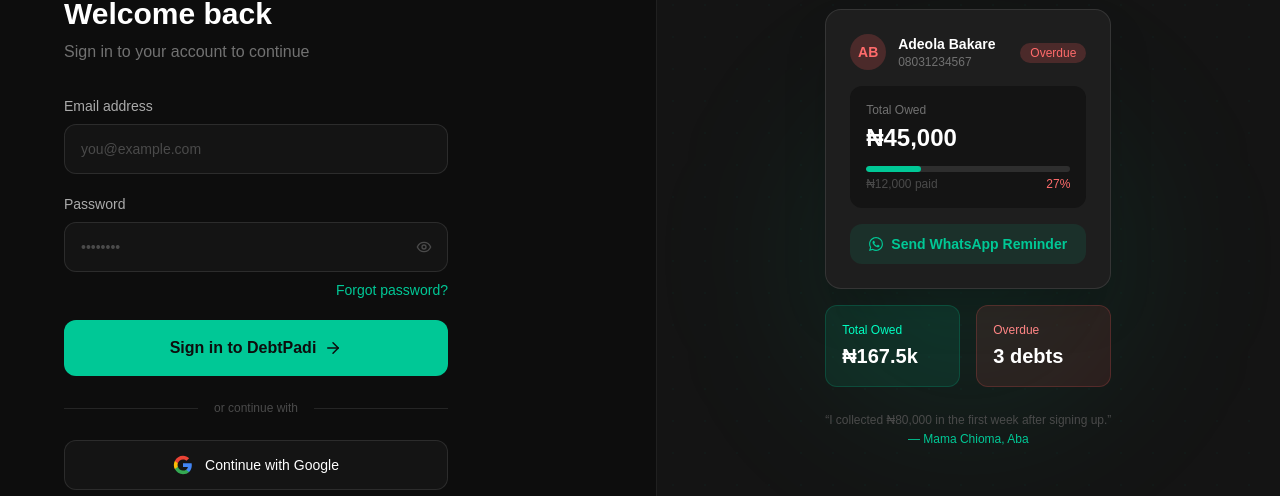
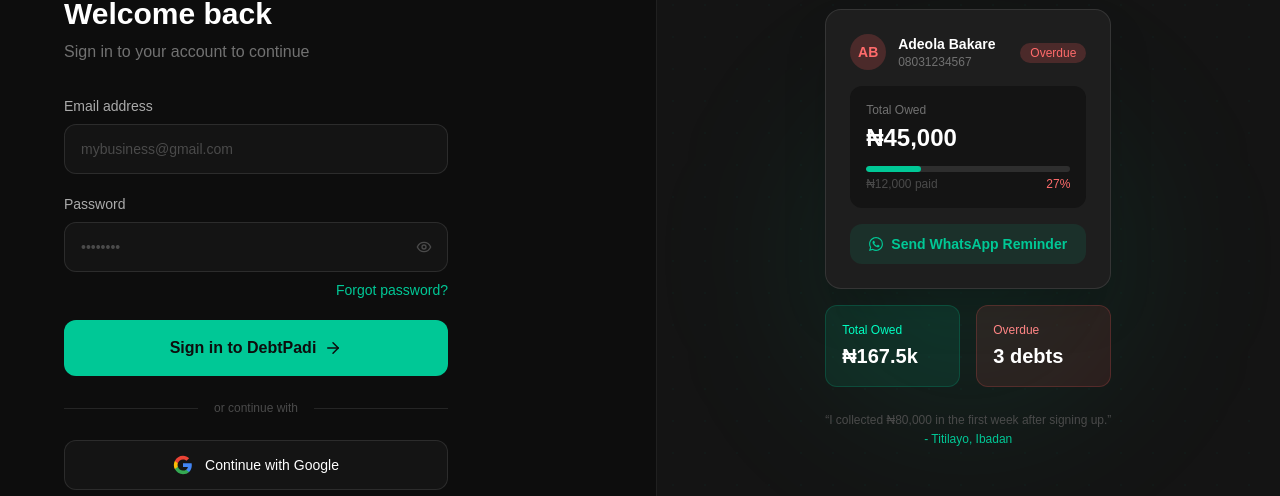
Before and after one commit to joyuusuf/debtpadi, a Next.js app: page /auth/signin in a window 1280 px wide. Shown: the part 171-667 px from the top of the page. Built offline with nearby package versions, Linux system fonts and the light colour scheme; a web font is replaced by a local one.

Commit message:
new commit

```diff
--- a/app/auth/signin/page.tsx
+++ b/app/auth/signin/page.tsx
@@ -35,7 +35,7 @@
                 type="email"
                 value={email}
                 onChange={(e) => setEmail(e.target.value)}
-                placeholder="you@example.com"
+                placeholder="mybusiness@gmail.com"
                 className="w-full bg-ink-800 border border-white/10 rounded-xl px-4 py-3.5 text-white placeholder-ink-500 focus:border-jade/50 focus:ring-2 focus:ring-jade/10 transition-all text-sm"
               />
             </div>
@@ -153,7 +153,7 @@
 
           <p className="text-center text-ink-500 text-xs mt-6 leading-relaxed">
             &ldquo;I collected ₦80,000 in the first week after signing up.&rdquo;<br />
-            <span className="text-jade">— Mama Chioma, Aba</span>
+            <span className="text-jade">- Titilayo, Ibadan</span>
           </p>
         </div>
       </div>
```
